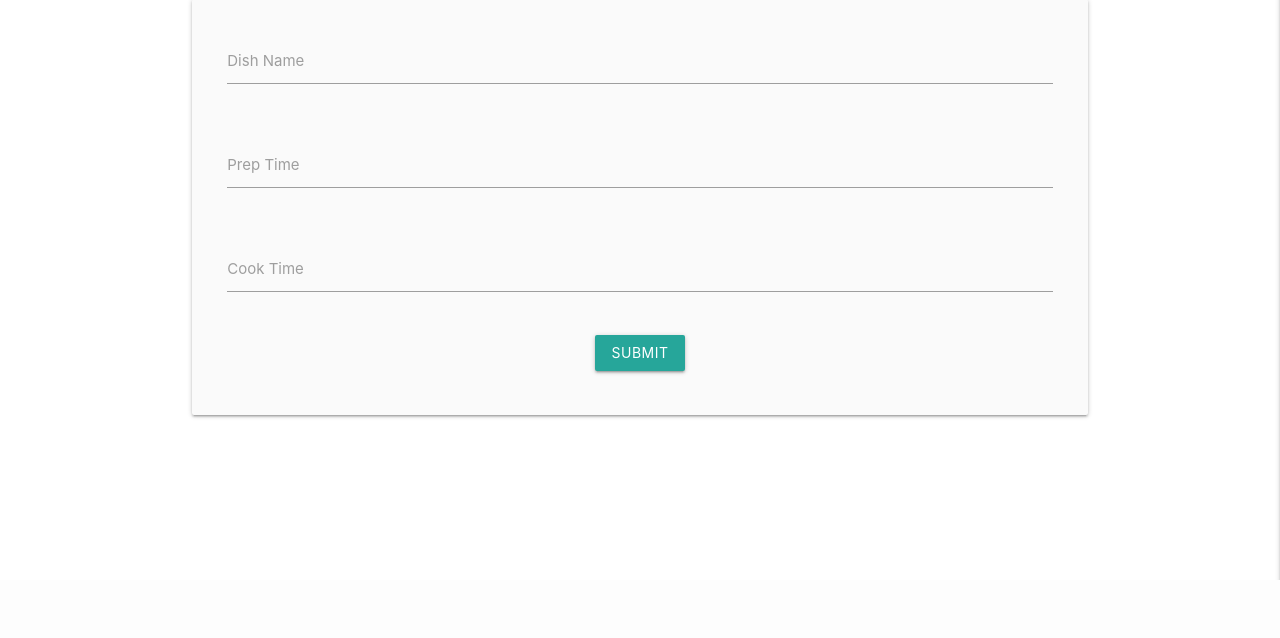
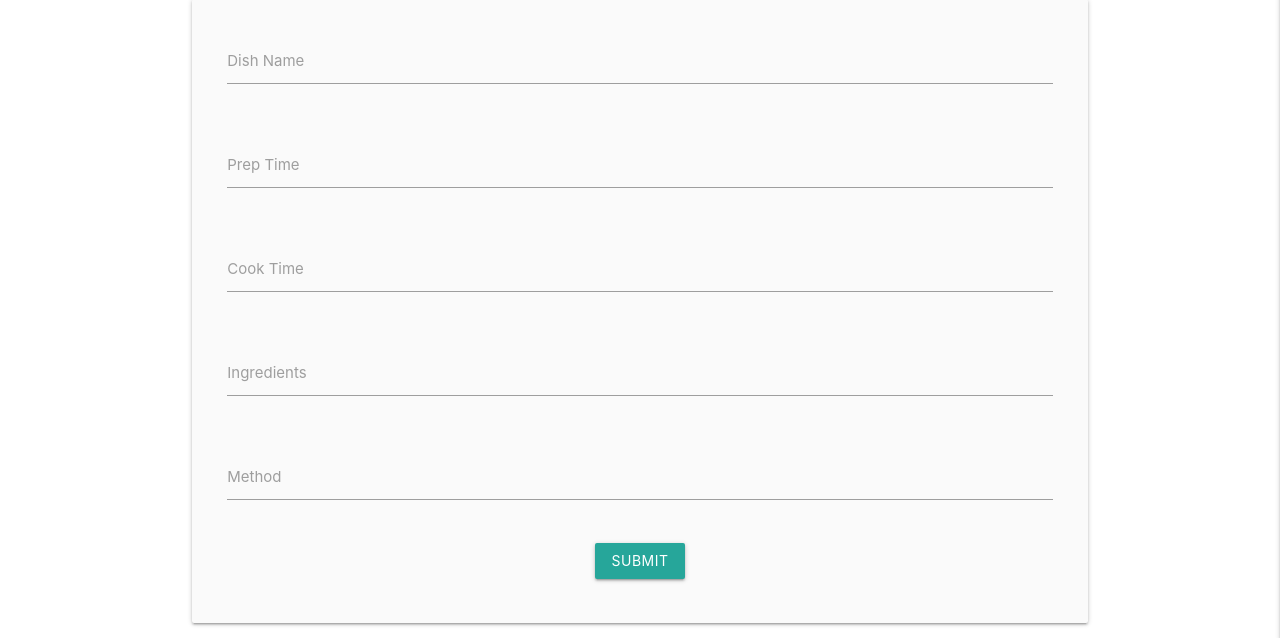
Before and after one commit to JimEv87/MS3, a Flask app: page /add_recipe in a window 1280 px wide. Shown: the part 220-858 px from the top of the page. Before the commit the page ends 800 px from the top, so only its background shows below. Run offline with Flask 2, Linux system fonts and the light colour scheme; some libraries are stand-ins or nearby versions.

Commit message:
additional data fields added

```diff
--- a/app.py
+++ b/app.py
@@ -104,13 +104,12 @@ def add_recipe():
         recipe = {
             "dish_name": request.form.get("dish_name"),
             "prep_time": request.form.get("prep_time"),
-            "cook_time": request.form.get("cook_time")
+            "cook_time": request.form.get("cook_time"),
+            "ingredients": request.form.get("ingredients"),
+            "method": request.form.get("method")
         }
-        dish_name = {
-            "dish_name": request.form.get("dish_name")
-        }
+
         mongo.db.recipe.insert_one(recipe)
-        mongo.db.recipes.insert_one(dish_name)
         flash("Recipe Successfully Added")
         return redirect(url_for("get_recipes"))
 
--- a/templates/add_recipe.html
+++ b/templates/add_recipe.html
@@ -24,6 +24,18 @@
             </div>
         </div>
         <div class="row">
+            <div class="input-field col s12">
+                <input id="ingredients" name="ingredients" type="text" class="validate">
+                <label for="ingredients">Ingredients</label>
+            </div>
+        </div>
+        <div class="row">
+            <div class="input-field col s12">
+                <input id="method" name="method" type="text" class="validate">
+                <label for="method">Method</label>
+            </div>
+        </div>
+        <div class="row">
             <div class="co s16 center-align">
                 <button class="btn waves-effect waves-light" type="submit" >Submit</button>
             </div>
--- a/templates/recipes.html
+++ b/templates/recipes.html
@@ -14,8 +14,8 @@
     <div>
         <p>{{ info.dish_name }}</p>
         <img src="/static/img/img_pending.jpg" alt="">
-        <p>Prep time: {{ info.prep_time }}minutes</p>
-        <p>Cook time: {{ info.cook_time }}minutes</p>
+        <p>Prep time: {{ info.prep_time }} minutes</p>
+        <p>Cook time: {{ info.cook_time }} minutes</p>
     </div>
 
     {% endfor %}
```
